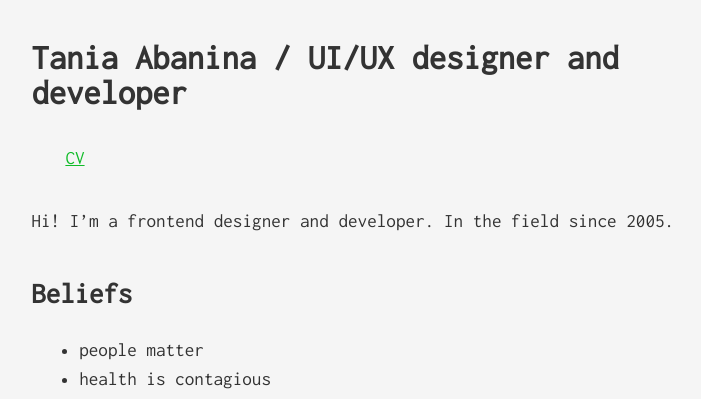
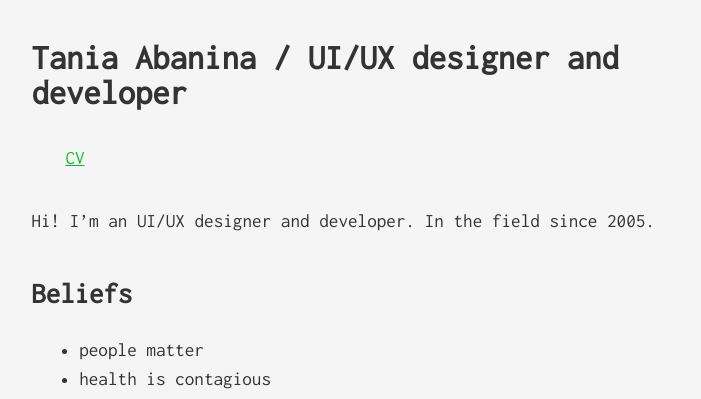
Before and after one commit to tataata/taniaabanina.com, a Jekyll site: the page built from index.md, in a window 1280 px wide. Shown: the top 399 px of the page, without its empty margins (7-708 px from the left). Built offline with Jekyll 4.4.1, drawn with Linux system fonts in a browser that asks for light colours.

Commit message:
update greeting copy

```diff
--- a/index.md
+++ b/index.md
@@ -13,7 +13,7 @@ layout: default
   </ul>
 </nav>
 
-Hi! I'm a frontend designer and developer. In the field since 2005.
+Hi! I'm an UI/UX designer and developer. In the field since 2005.
 
 
 ## Beliefs
```
